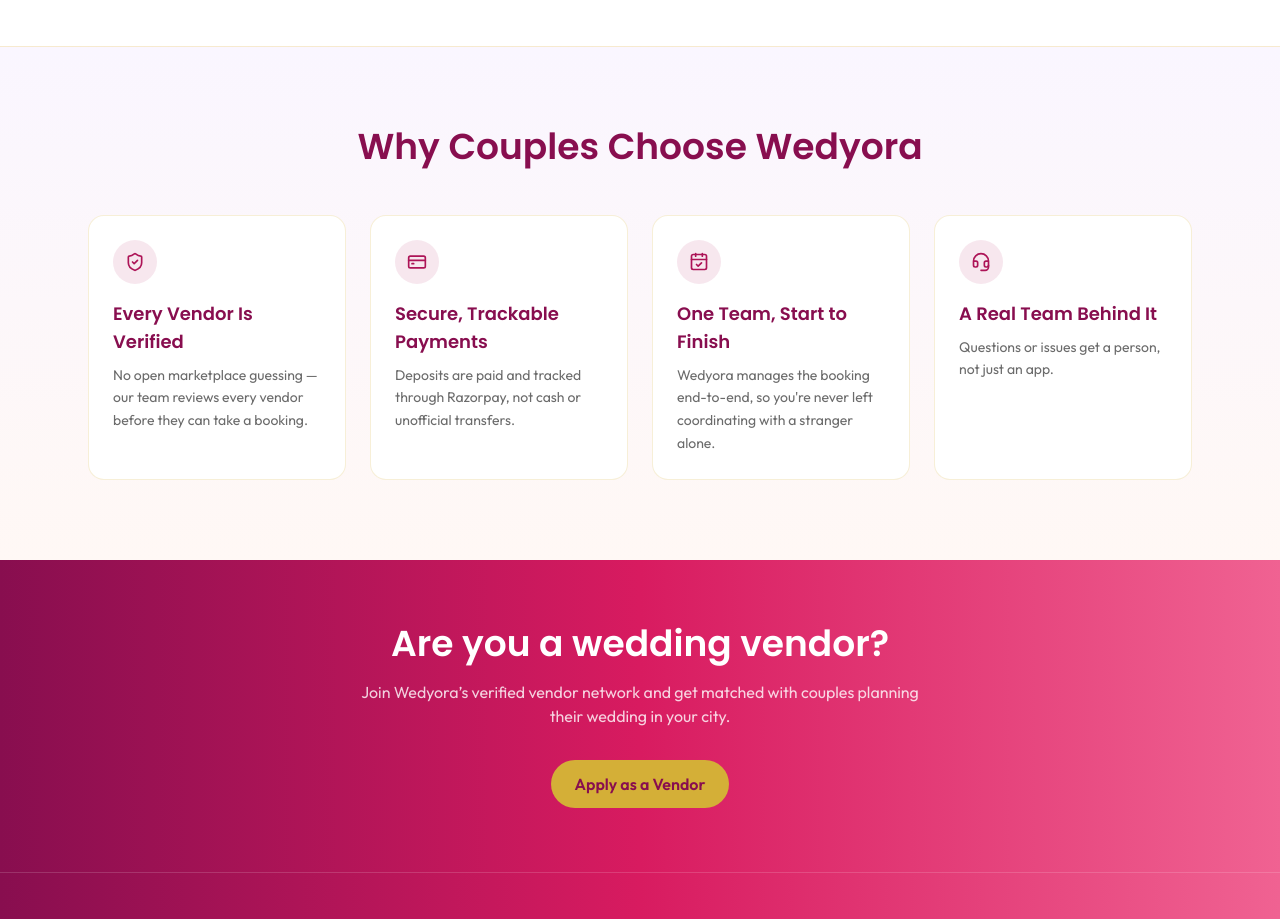
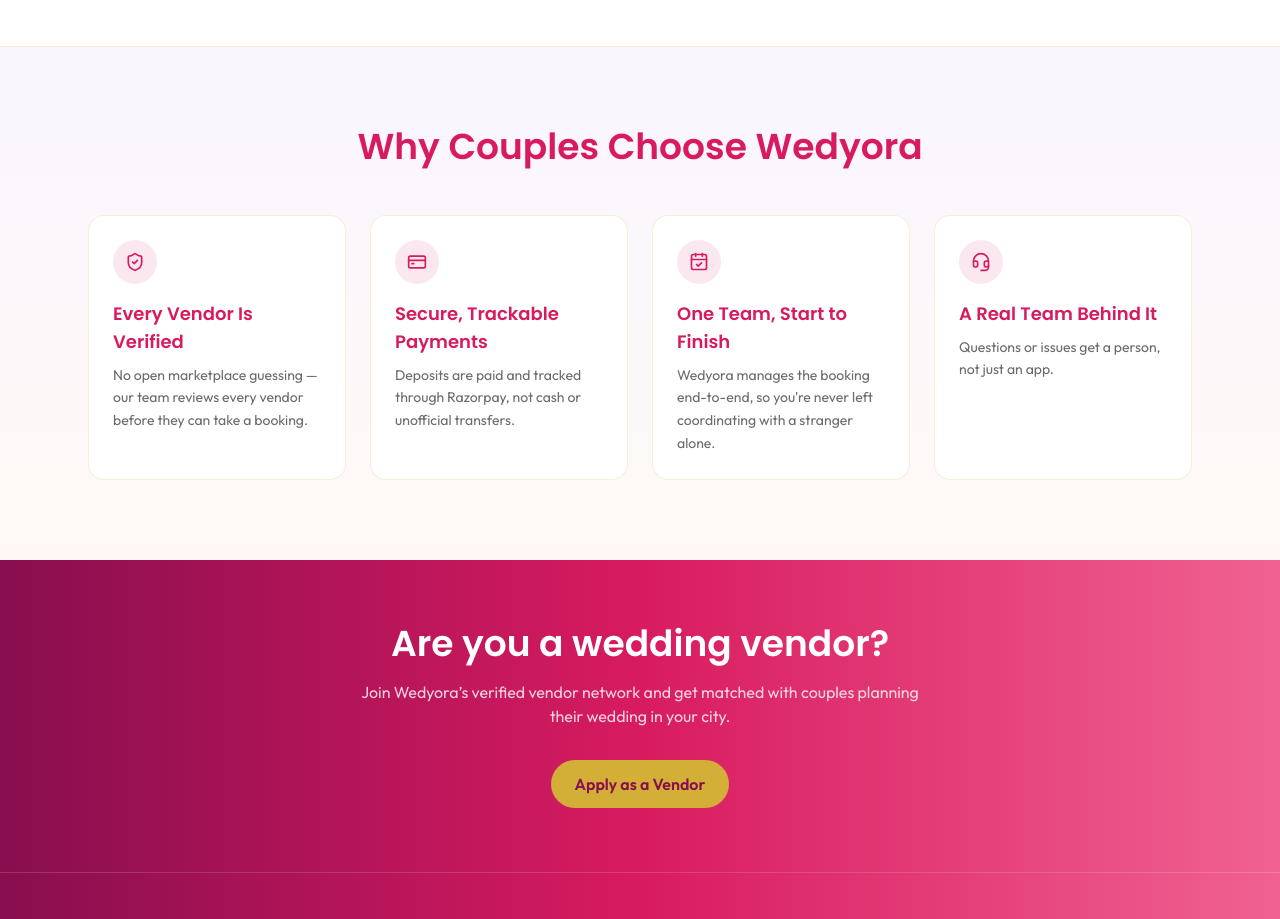
Before and after one commit to soniproductionsofficial/Wedyora-platform, a Next.js app: page / in a window 1280 px wide. Shown: the part 2420-3339 px from the top of the page. Built offline with nearby package versions, Linux system fonts and the light colour scheme; no server answers.

Commit message:
Use brand pink for Why Couples section text
Match section title, card headings, and icons to the header/footer
magenta (#D81B60).

Co-authored-by: soniproductionsofficial <soniproductionsofficial@users.noreply.github.com>

```diff
--- a/src/app/page.tsx
+++ b/src/app/page.tsx
@@ -377,7 +377,7 @@ export default function Home() {
       {/* Why Wedyora */}
       <section className="border-t border-wedding-gold/20 bg-gradient-to-b from-[#faf6ff] to-[#fff8f5] py-16 md:py-20">
         <div className="mx-auto max-w-6xl px-6">
-          <h2 className="mb-12 text-center font-wedding-display text-3xl font-semibold text-wedding-deep md:text-4xl">
+          <h2 className="mb-12 text-center font-wedding-display text-3xl font-semibold text-brand-magenta md:text-4xl">
             Why Couples Choose Wedyora
           </h2>
           <div className="grid gap-6 sm:grid-cols-2 md:grid-cols-4">
@@ -386,10 +386,10 @@ export default function Home() {
                 key={title}
                 className="rounded-2xl border border-wedding-gold/20 bg-white p-6 transition-shadow duration-300 hover:shadow-lg"
               >
-                <span className="mb-4 flex h-11 w-11 items-center justify-center rounded-full bg-wedding-purple/10 text-wedding-purple">
+                <span className="mb-4 flex h-11 w-11 items-center justify-center rounded-full bg-brand-magenta/10 text-brand-magenta">
                   <Icon className="h-5 w-5" />
                 </span>
-                <h3 className="mb-2 font-wedding-display text-lg font-semibold text-wedding-deep">
+                <h3 className="mb-2 font-wedding-display text-lg font-semibold text-brand-magenta">
                   {title}
                 </h3>
                 <p className="text-xs leading-relaxed text-brand-gray md:text-sm">
```
